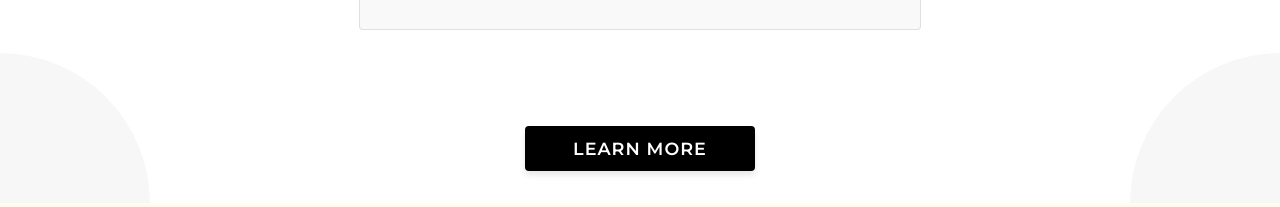
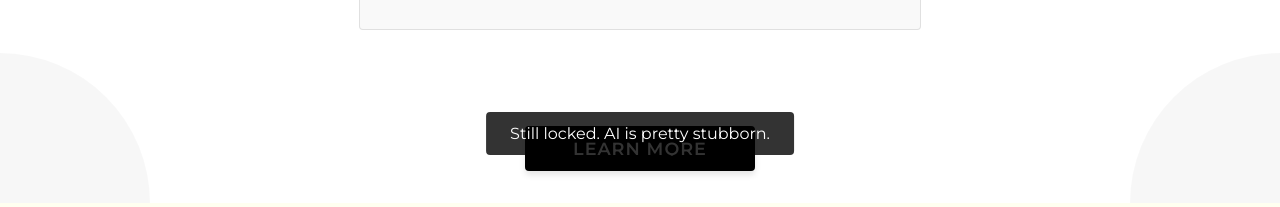
Before and after one commit to emberquant/restricted-access, a plain HTML site: page index.html in a window 1280 px wide. Both pictures are taken after a click on the element 639 px from the left and 523 px from the top of the page. Shown: the part 615-822 px from the top of the page. Drawn offline with nearby package versions, Linux system fonts and the light colour scheme.

Commit message:
Update index.html

```diff
--- a/index.html
+++ b/index.html
@@ -427,7 +427,7 @@
             restrictedSection.addEventListener('click', function() {
                 clickCount++;
 
-                if (clickCount === 5) {
+                if (clickCount === 1) {
                     const messages = [
                         "Still locked. AI is pretty stubborn.",
                         "Nice try! But our spreadsheets are Fort Knox level secure.",
```
